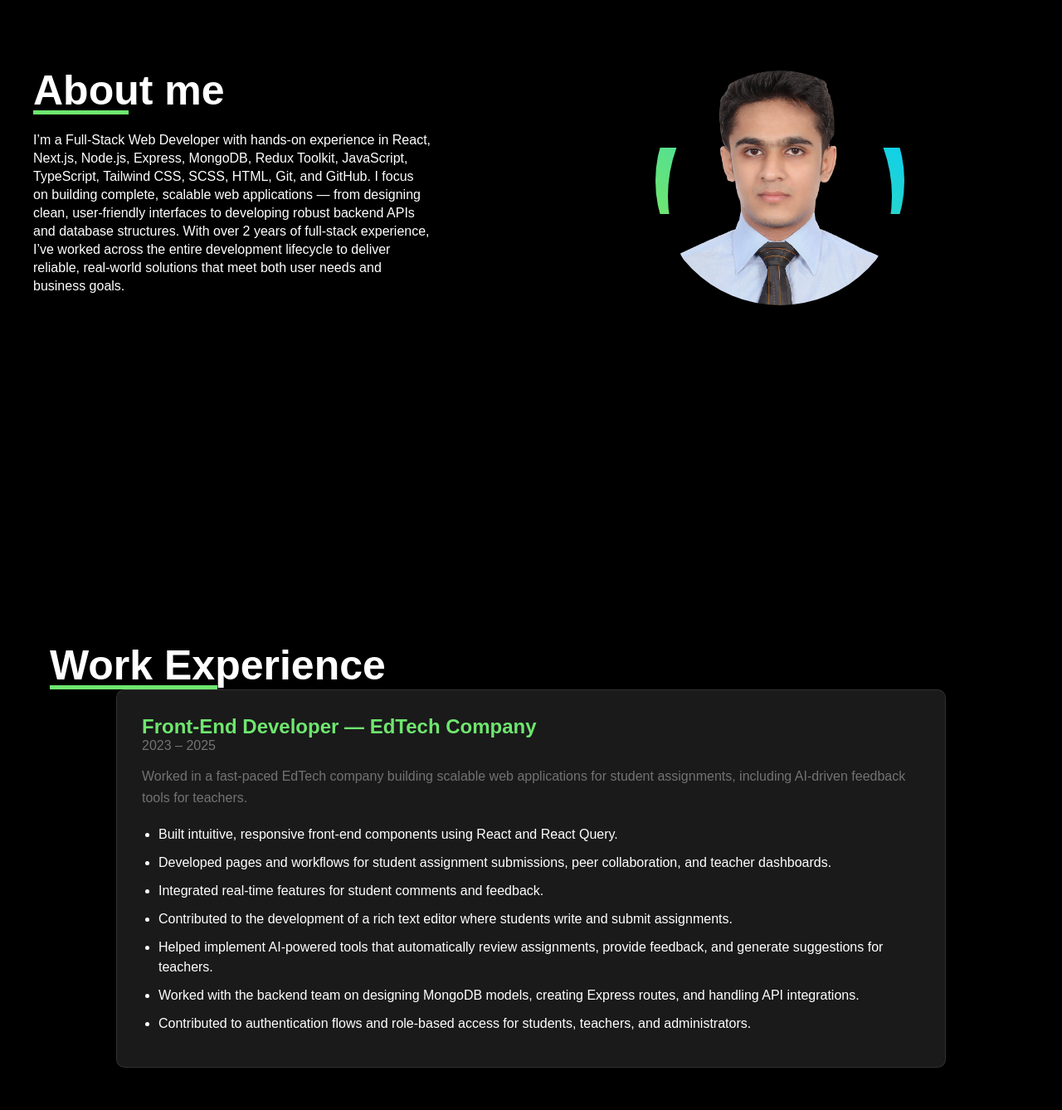
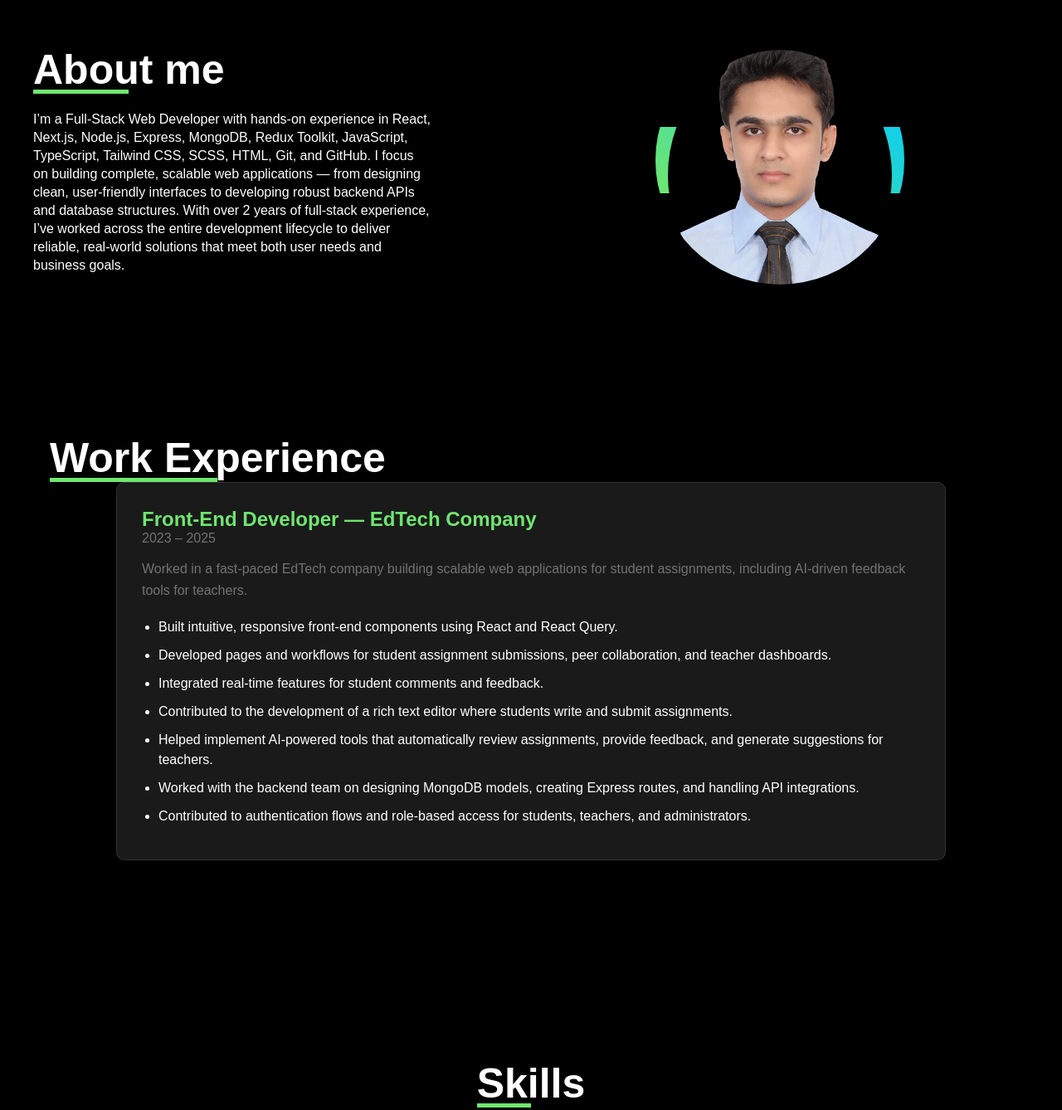
Before and after one commit to mHasan1037/portfolio, a website with bundled scripts: page index.html in a window 1280 px wide. Shown: the part 781-2119 px from the top of the page at 83% size. Built offline with nearby package versions, Linux system fonts and the light colour scheme.

Commit message:
Updated the padding of about sec

```diff
--- a/portfolio.css
+++ b/portfolio.css
@@ -282,6 +282,7 @@ form button:hover{
     align-items: center;
     min-height: 50vh;
     padding-top: 50px;
+    padding-bottom: 100px;
 }
 
 .about-content{
@@ -875,7 +876,6 @@ textarea:focus{
 
 
 .experience-section {
-  margin-top: 300px;
   padding: 80px 20px;
   background-color: var(--black-body);
   color: var(--white-color);
```
